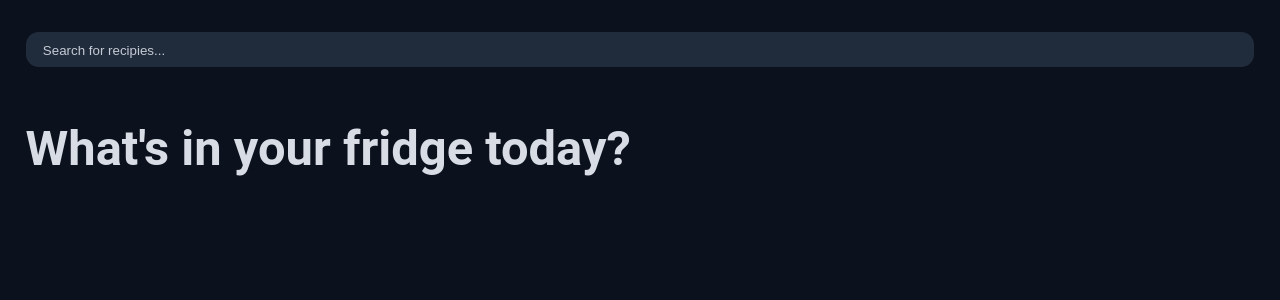
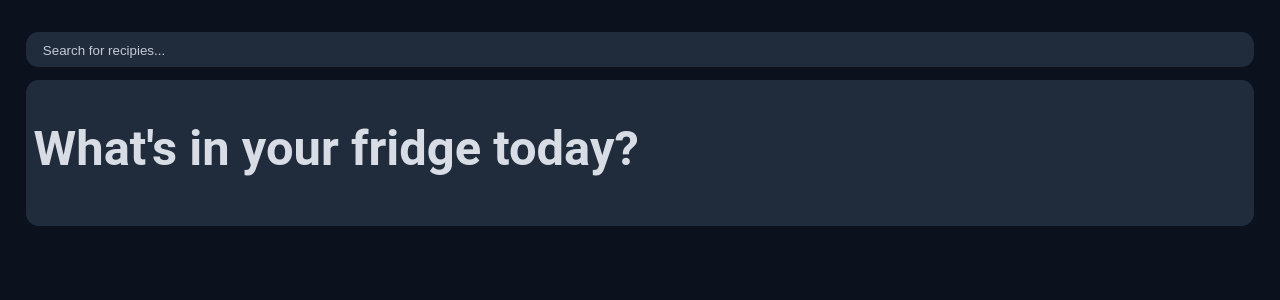
Before and after one commit to lekcik/myCook, a React (Vite) app in the folder myCook/: page / in a window 1280 px wide. Shown: the top 300 px of the page. Built offline with nearby package versions, Linux system fonts and the light colour scheme.

Commit message:
border added

```diff
--- a/myCook/src/components/input components/Input.jsx
+++ b/myCook/src/components/input components/Input.jsx
@@ -1,7 +1,7 @@
 
 function Input() {
     return(
-        <section className="input" aria-label="Details about your producst">
+        <section className="input container" aria-label="Details about your producst">
             <h2>What's in your fridge today?</h2>
         </section>
     );
--- a/myCook/src/general.css
+++ b/myCook/src/general.css
@@ -40,3 +40,19 @@ h2 {
 h1 {
     font-size: 3.815rem;
 }
+
+section.container {
+    background-color: var(--сlr-secondary);
+    border-radius: var(--border-radius-index);
+
+    padding: 0 var(--padding-index-medium);
+    padding-bottom: var(--padding-index-medium);
+}
+
+section.container h3,
+section.container h4,
+section.container h5,
+section.container p {
+    margin-top: var(--margin-index-small);
+    margin-bottom: var(--margin-index-small);
+}
```
